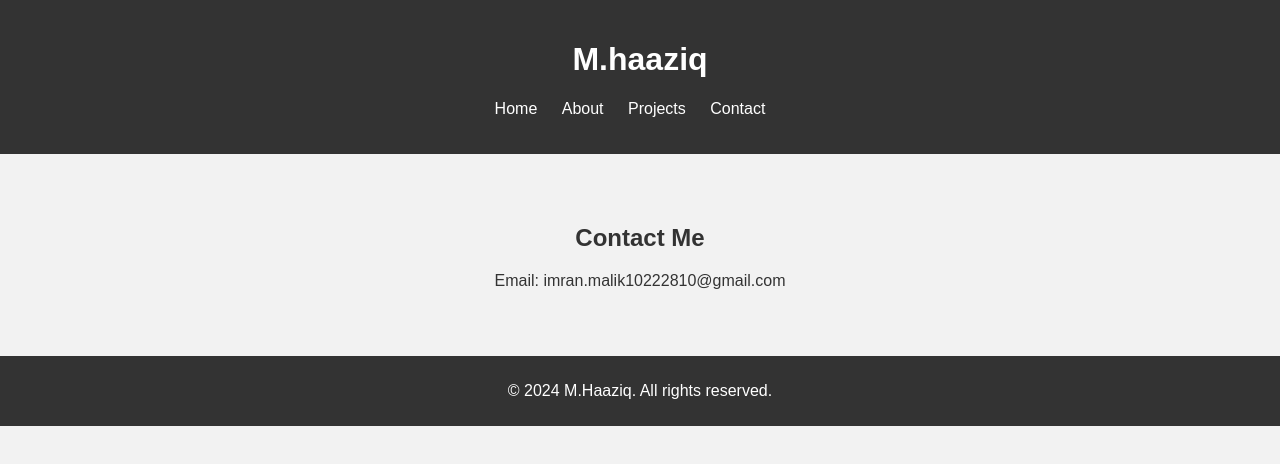
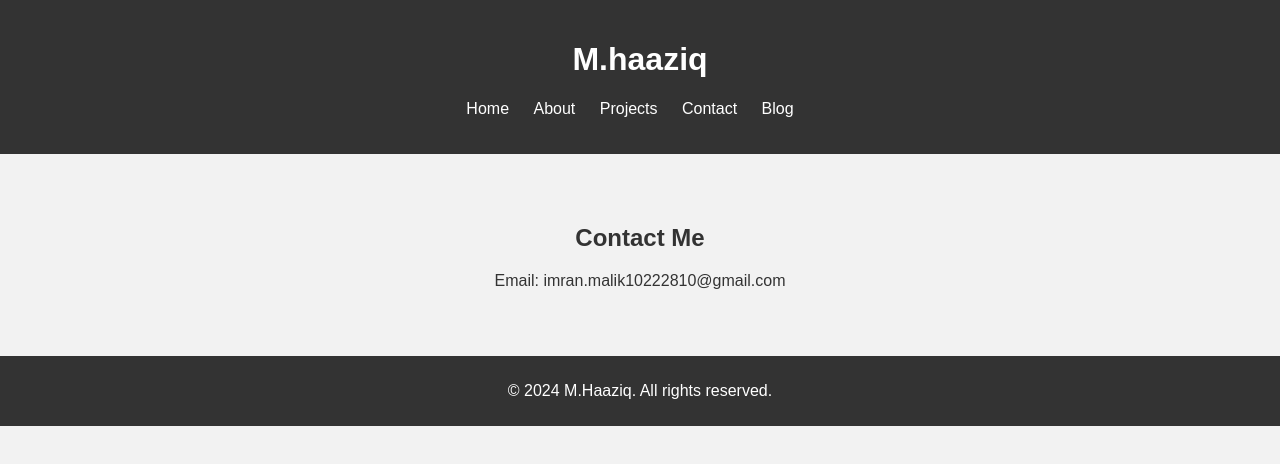
Before and after one commit to Haaziq1324/My-website, a plain HTML site: page contact.html in a window 1280 px wide. Drawn offline with Linux system fonts and the light colour scheme.

Commit message:
Update contact.html

```diff
--- a/contact.html
+++ b/contact.html
@@ -59,6 +59,8 @@
                 <li><a href="about.html">About</a></li>
                 <li><a href="projects.html">Projects</a></li>
                 <li><a href="contact.html">Contact</a></li>
+                <li><a href="blog.html">Blog</a></li>
+            </ul>
             </ul>
         </nav>
     </header>
```
